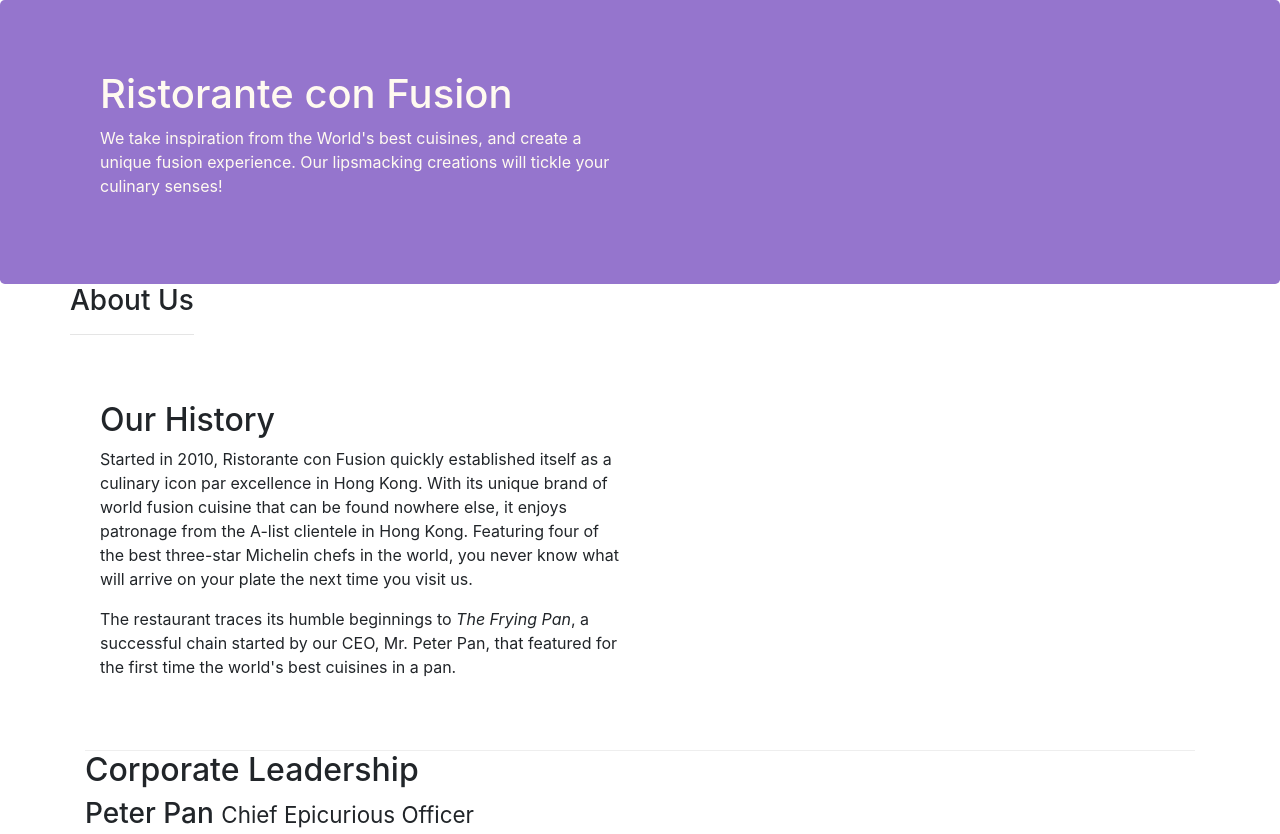
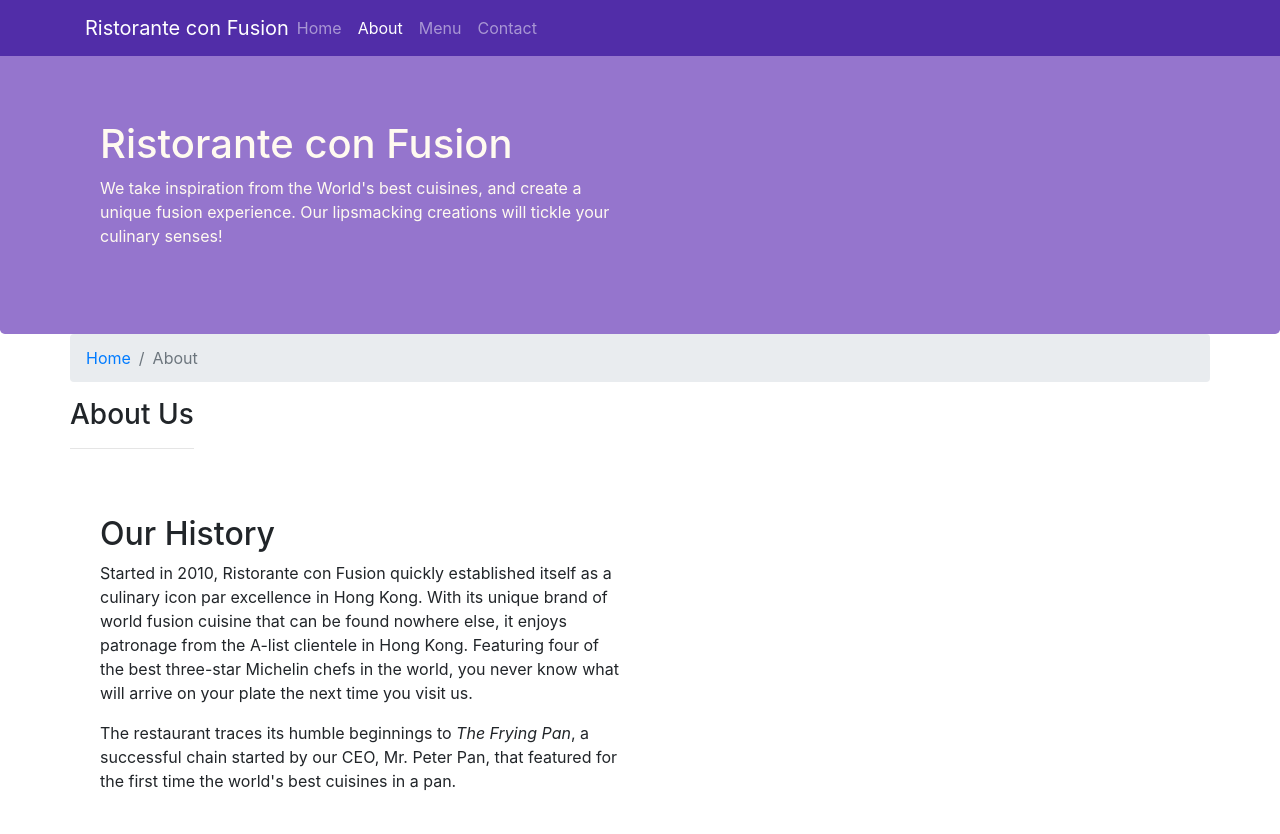
Before and after one commit to himaniraghav3/bootstrap, a website: page aboutus.html in a window 1280 px wide. Shown: the top 834 px of the page. Drawn offline with nearby package versions, Linux system fonts and the light colour scheme.

Commit message:
Navbar and breadcrumbs

```diff
--- a/aboutus.html
+++ b/aboutus.html
@@ -15,7 +15,22 @@
 </head>
 
 <body>
-
+    <nav class="navbar navbar-dark navbar-expand-sm fixed-top">
+        <div class="container">
+            <button class="navbar-toggler" type="button" data-toggle="collapse" data-target="#Navbar">
+                <span class="navbar-toggler-icon"></span>
+            </button>
+            <a class="navbar-brand mr-auto" href="./index.html">Ristorante con Fusion</a>
+            <div class="collapse navbar-collapse " id="Navbar">
+                <ul class="navbar-nav mr-auto">
+                    <li class="nav-item"><a class="nav-link" href="./index.html">Home</a></li>
+                    <li class="nav-item active"><a class="nav-link" href="#">About</a></li>
+                    <li class="nav-item"><a class="nav-link" href="#">Menu</a></li>
+                    <li class="nav-item"><a class="nav-link" href="#">Contact</a></li>
+                </ul>
+            </div>
+        </div>
+    </nav>
     <header class="jumbotron">
         <div class="container">
             <div class="row row-header">
@@ -31,6 +46,10 @@
 
     <div class="container">
         <div class="row">
+            <ol class="col-12 breadcrumb">
+                <li class="breadcrumb-item"><a href="./index.html">Home</a></li>
+                <li class="breadcrumb-item active">About</li>
+            </ol>
             <div>
                <h3>About Us</h3>
                <hr>
@@ -70,7 +89,7 @@
                 <div class="col-4 offset-1 col-sm-2">
                     <h5>Links</h5>
                     <ul class="list-unstyled">
-                        <li><a href="#">Home</a></li>
+                        <li><a href="./index.html">Home</a></li>
                         <li><a href="#">About</a></li>
                         <li><a href="#">Menu</a></li>
                         <li><a href="#">Contact</a></li>
--- a/css/styles.css
+++ b/css/styles.css
@@ -27,3 +27,11 @@ address{
     margin:0px;
     color:#0f0f0f;
 }
+
+body{
+    padding:50px 0px 0px 0px;
+    z-index: 0;
+}
+.navbar-dark{
+    background-color: #512DA8;
+}
```
Also changed, not shown: index.html (+17 -2 lines).
